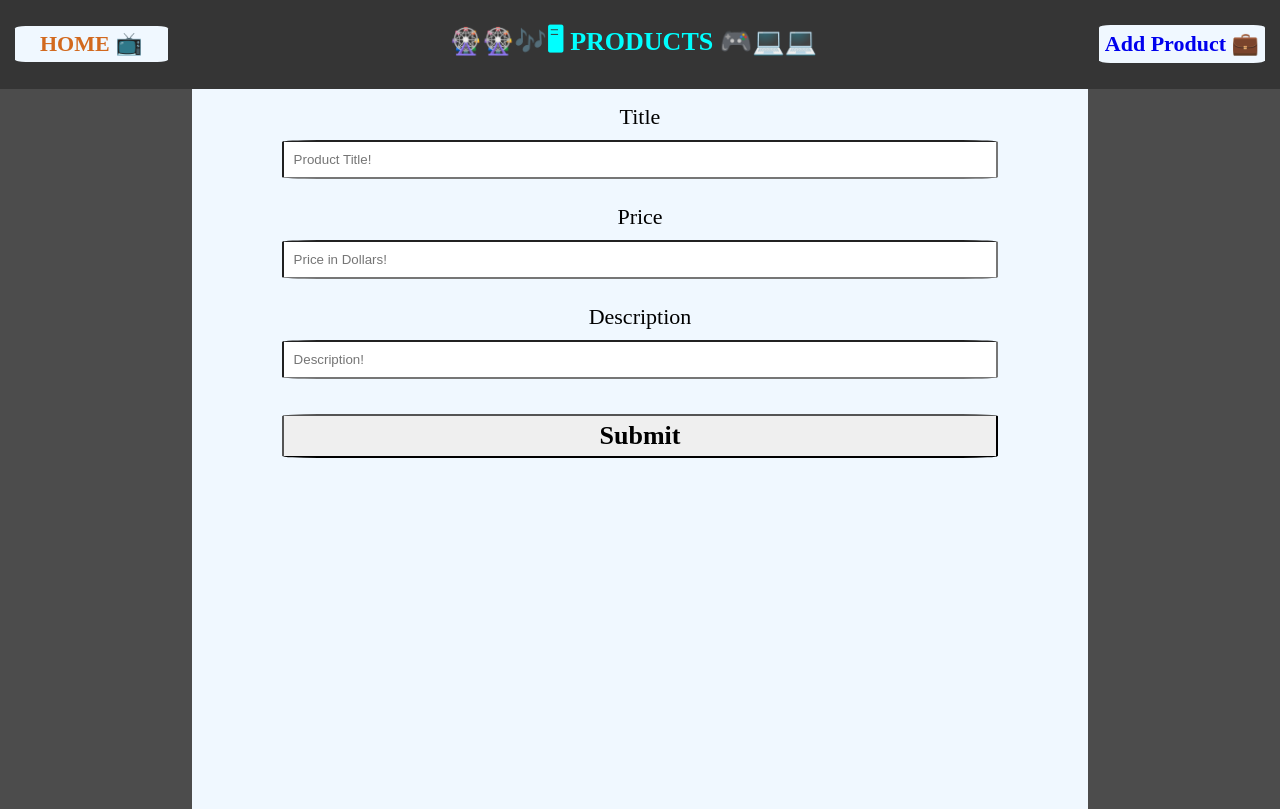
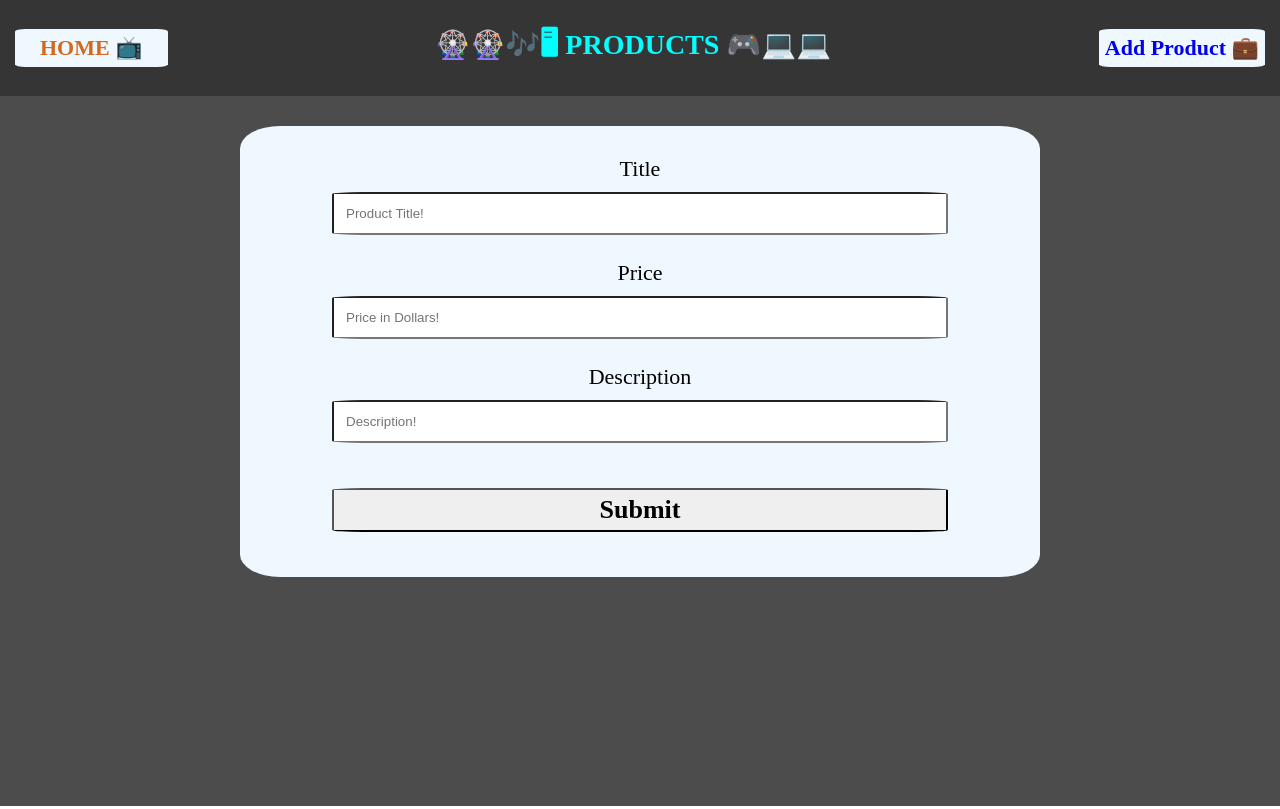
Before and after one commit to TuruchieNetworks/CodingDojoMERNStack, a React (Create React App) app: page /products/create in a window 1280 px wide. Built offline with nearby package versions, Linux system fonts and the light colour scheme.

Commit message:
updatedDeleteHandler in dashboard

```diff
--- a/src/App.js
+++ b/src/App.js
@@ -12,8 +12,8 @@ function App() {
     <div className="App"style={{ background: 'rgba(0,0,0,0.7)'}}>
       <div style={{}}>
         <div style={{display:'flex', flexWrap:'wrap', justifyContent:'space-between',alignItems:'center', background: 'rgba(0,0,0,0.3)', fontFamily:'cursive', fontSize:'16px',padding:'5px 15px'}}>
-          <h1 style={{background:'aliceblue', padding:'5px 25px', borderRadius:'7%', fontSize:'22px'}}><Link to={'/'} style={{textDecoration:'none', color:'chocolate'}}>HOME 📺</Link></h1>
-          <Link to={'/'} style={{textDecoration:'none', color:'chocolate'}}><h1 style={{color:'cyan', fontWeight:'bold', fontSize:'26px'}}>🎡🎡🎶🖥 PRODUCTS 🎮💻💻</h1></Link>
+          <h1 style={{background:'aliceblue', padding:'6px 25px', borderRadius:'7%', fontSize:'22px'}}><Link to={'/'} style={{textDecoration:'none', color:'chocolate'}}>HOME 📺</Link></h1>
+          <Link to={'/'} style={{textDecoration:'none', color:'chocolate'}}><h1 style={{color:'cyan', fontWeight:'bold', fontSize:'28px'}}>🎡🎡🎶🖥 PRODUCTS 🎮💻💻</h1></Link>
           <h1 style={{background:'aliceblue', padding:'6px', borderRadius:'7%', fontSize:'22px'}}><Link to='/products/create' style={{textDecoration:'none'}}>Add Product 💼</Link></h1>
         </div>
       </div>
--- a/src/components/Create.js
+++ b/src/components/Create.js
@@ -2,6 +2,8 @@ import { useState } from 'react';
 import axios from 'axios';
 import { useNavigate } from 'react-router-dom';
 const Create = () => {
+  const [errorCheck, setErrorCheck] = useState(false)
+  const [errors, setErrors] = useState([]);
   const [title, setTitle] = useState('')
   const [price, setPrice] = useState('')
   const [description, setDescription] = useState('')
@@ -19,29 +21,40 @@ const Create = () => {
         console.log('✔✔✔👌', res.data.data)
         navigate('/');
       })
-        .catch(err => console.log('🎡🎡🔭', err));
-
+      .catch(err => {
+        console.log('🎡🎡🔭', err)
+        const errorResponse = err.response.data.errors; // Get the errors from err.response.data
+        const errorArr = []; // Define a temp error array to push the messages in
+        for (const key of Object.keys(errorResponse)) { // Loop through all errors and get the messages
+          errorArr.push(errorResponse[key].message)
+        }
+        // Set Errors
+        setErrors(errorArr);
+      });
   }
 
   return (
-    <div style={{background:'aliceblue', fontFamily:'cursive',margin:'0px 15%', height:'90vh', }}>
-      <form onSubmit={createProduct} style={{display:'flex', flexDirection:'column',alignItems:'center'}}>
-        <div style={{display:'flex', flexDirection:'column',marginBottom:'5px',padding:'5px', width:'80%', fontSize:'22px'}}>
-          <label style={{padding:'10px'}}  htmlFor='title'>Title</label>
-          <input style={{padding:'10px',borderRadius:'5%'}}  type='text'name='title'value={title} onChange={e => setTitle(e.target.value)}placeholder='Product Title!'/>
+    <div style={{height: '85vh',padding:'15px'}}>
+      <div style={{ background: 'aliceblue', fontFamily: 'cursive', margin: '15px 18%',padding:'15px', borderRadius:'5%'}}>
+        <form onSubmit={createProduct} style={{ display: 'flex', flexDirection: 'column', alignItems: 'center', paddingBottom:'15px'}}>
+          {errors.map((err, index) => <p key={index}>{err}</p>)}
+          <div style={{ display: 'flex', flexDirection: 'column', marginBottom: '5px', padding: '5px', width: '80%', fontSize: '22px' }}>
+            <label style={{ padding: '10px' }} htmlFor='title'>Title</label>
+            <input style={{ padding: '12px', borderRadius: '5%' }} type='text' name='title' value={title} onChange={e => setTitle(e.target.value)} placeholder='Product Title!' />
           </div>
 
-        <div style={{display:'flex', flexDirection:'column',marginBottom:'5px',padding:'5px', width:'80%', fontSize:'22px'}}>
-          <label style={{padding:'10px'}}  htmlFor='price'>Price</label>
-          <input style={{padding:'10px',borderRadius:'5%'}}  type='number'name='price'value={price} onChange={e => setPrice(e.target.value)}placeholder='Price in Dollars!'/>
+          <div style={{ display: 'flex', flexDirection: 'column', marginBottom: '5px', padding: '5px', width: '80%', fontSize: '22px' }}>
+            <label style={{ padding: '10px' }} htmlFor='price'>Price</label>
+            <input style={{ padding: '12px', borderRadius: '5%' }} type='number' name='price' value={price} onChange={e => setPrice(e.target.value)} placeholder='Price in Dollars!' />
           </div>
 
-        <div style={{display:'flex', flexDirection:'column',marginBottom:'15px',padding:'5px', width:'80%', fontSize:'22px'}}>
-          <label style={{padding:'10px'}}  htmlFor='description'>Description</label>
-          <input style={{padding:'10px',borderRadius:'5%'}}  type='text'name='description'value={description} onChange={e => setDescription(e.target.value)}placeholder='Description!'/>
+          <div style={{ display: 'flex', flexDirection: 'column', marginBottom: '25px', padding: '5px', width: '80%', fontSize: '22px' }}>
+            <label style={{ padding: '10px' }} htmlFor='description'>Description</label>
+            <input style={{ padding: '12px', borderRadius: '5%' }} type='text' name='description' value={description} onChange={e => setDescription(e.target.value)} placeholder='Description!' />
           </div>
-        <button style={{padding:'5px',margin:'15px', cursor:'pointer', width:'80%', fontSize:'26px', fontFamily:'cursive', fontWeight:'bold',borderRadius:'5%'}}>Submit</button>
+          <button style={{ padding: '5px', margin: '15px', cursor: 'pointer', width: '80%', fontSize: '26px', fontFamily: 'cursive', fontWeight: 'bold', borderRadius: '5%' }}>Submit</button>
         </form>
+      </div>
     </div>
   )
 }
--- a/src/components/Dashboard.js
+++ b/src/components/Dashboard.js
@@ -2,9 +2,12 @@ import '../App.css';
 import { React, useEffect, useState } from 'react';
 import axios from 'axios';
 import { Link } from "react-router-dom";
+import { useNavigate } from 'react-router-dom';
 
 const Dashboard = () => {
   const [product, setProduct] = useState(null);
+
+const navigate = useNavigate()
 
   useEffect(() => {
     axios.get('http://localhost:8000/api/products')
@@ -16,6 +19,23 @@ const Dashboard = () => {
         console.log('🔭🎡🎡', err)
       });
   }, []);
+  // Pass the delete Idx to the handler with a call back from the onClick
+  const deleteHandler = (deleteIdx) => {
+    console.log('🔭🎡🎡 Delete', deleteIdx);
+    axios.delete('http://localhost:8000/api/products/' + deleteIdx)
+      .then(res => {
+        console.log('🚀🚀🚀', res.data);
+        const fileteredProductsToDelete = product.products.filter((productElement, i) => {
+          return i !== deleteIdx
+        })
+        setProduct(fileteredProductsToDelete)
+        console.log(`delete, ${deleteIdx} ${fileteredProductsToDelete}`)
+        navigate('/');
+      })
+      .catch(err => {
+        console.log('🔭🎡🎡', err)
+      });
+  }
   return (
     <div>
       <div style={{ background: 'rgba(0,0,0,0.3)' }}>
@@ -48,9 +68,7 @@ const Dashboard = () => {
                     <button style={{ borderRadius: '7%', background: 'aquamarine', fontSize: '18px', padding: '15px', margin: '10px' }}>
                       <Link to={`/products/update/${product._id}`} style={{ textDecoration: 'none', background: 'black', padding: '8px 40px', borderRadius: '7%', color: 'aquamarine', fontWeight: 'bold' }}>🔩 Update Product 🩺</Link>
                     </button>
-                    <button style={{ textDecoration: 'none', fontSize: '20px', fontWeight: 'bold', width: '100%', padding: '15px', background: 'rgba(0,0,0,0.7)', borderRadius: '7%', cursor: 'pointer', color: 'ivory', margin: '15px' }}>
-                      <Link to={`/products/delete/${product._id}`} style={{ textDecoration: 'none', background: 'black', padding: '10px 40px', borderRadius: '7%', color: 'aquamarine', fontWeight: 'bold' }}>✂ Delete Product 🎡🎡</Link>
-                    </button>
+                    <button style={{ textDecoration: 'none', fontSize: '20px', fontWeight: 'bold', width: '100%', padding: '15px', background: 'rgba(0,0,0,0.7)', borderRadius: '7%', cursor: 'pointer', color: 'ivory', margin: '15px' }}onClick={()=>deleteHandler(product._id)}>✂ Delete Product 🎡🎡</button>
                   </div>
                 </div>
               </div>
--- a/src/components/DeletePage.js
+++ b/src/components/DeletePage.js
@@ -54,7 +54,7 @@ const DeletePage = () => {
             <h1 style={{ borderRadius: '7%', background: 'coral', fontSize: '18px', padding: '15px' }}>
               <Link to={`/products/update/${oneSingleProduct.product._id}`} style={{ textDecoration: 'none', background: 'black', padding: '10px 25px', borderRadius: '7%', color: 'beige' }}>🔩 Update Product 🩺</Link>
             </h1>
-            <button style={{ textDecoration: 'none', fontSize: '20px', fontWeight: 'bold', width: '100%', padding: '25px', background: 'rgba(0,0,0,0.7)', borderRadius: '7%', cursor: 'pointer', color: 'ivory' }} onClick={() => deleteHandler(oneSingleProduct.product._id)}>🗑 Delete Product 🎡</button>
+            <button style={{ textDecoration: 'none', fontSize: '18px', fontWeight: 'bold', width: '100%', padding: '22px', background: 'rgba(0,0,0,0.7)', borderRadius: '7%', cursor: 'pointer', color: 'ivory' }} onClick={() => deleteHandler(oneSingleProduct.product._id)}>🗑 Delete Product 🎡</button>
 
             <Link to={'/'} style={{ textDecoration: 'none' }}><h4 style={{ color: 'coral', padding: '50px', background: 'rgba(0,0,0,0.7)', borderRadius: '7%' }}>🚀 Go Back </h4> </Link>
           </div>
```
Lines whose indentation alone changed are shown as unchanged.
